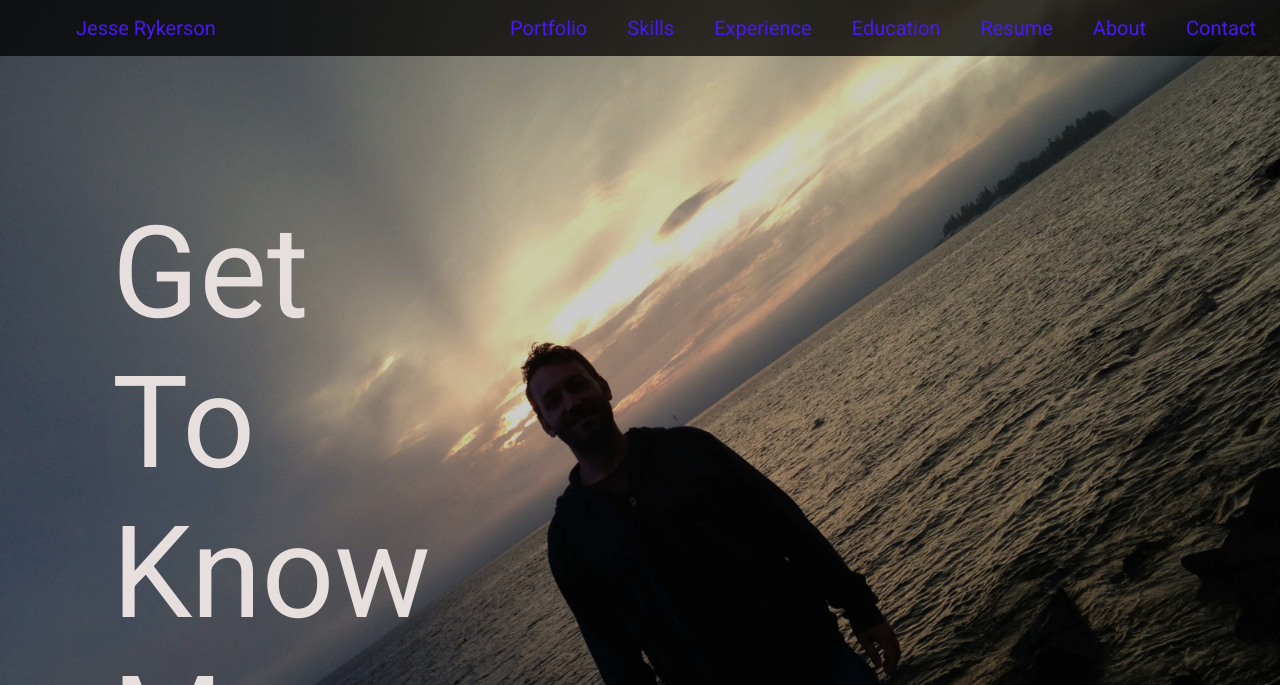
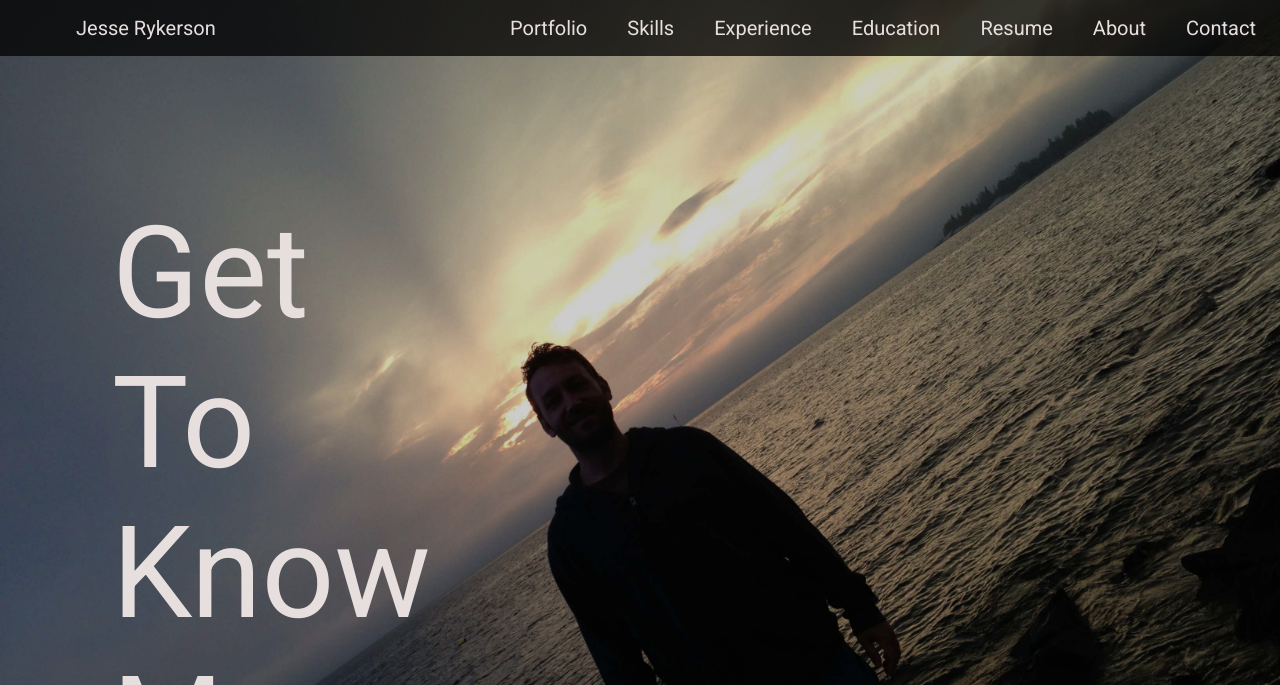
Before and after one commit to Jryke/personal-website, a React app: page /about in a window 1280 px wide. Shown: the top 685 px of the page. Built offline with nearby package versions, Linux system fonts and the light colour scheme.

Commit message:
link color fixed

```diff
--- a/src/styles/navbar.css
+++ b/src/styles/navbar.css
@@ -26,6 +26,9 @@ nav a {
 	color: #E7DFDD;
 	text-decoration: none;
 }
+nav a:link {
+	color: #E7DFDD;
+}
 nav a:visited {
 	color: #E7DFDD;
 }
```
